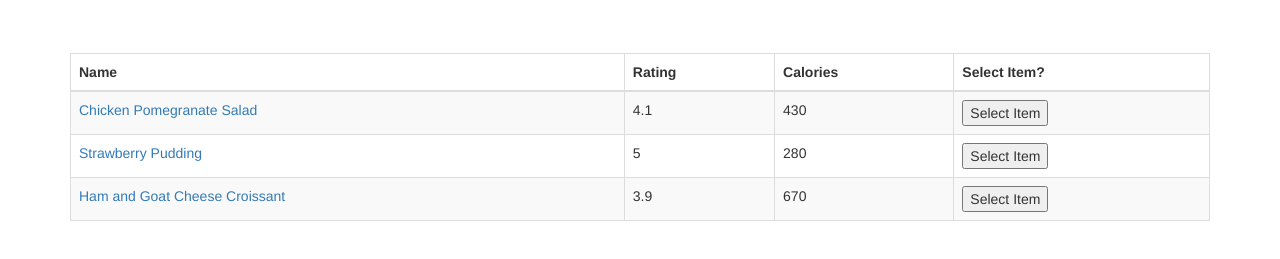
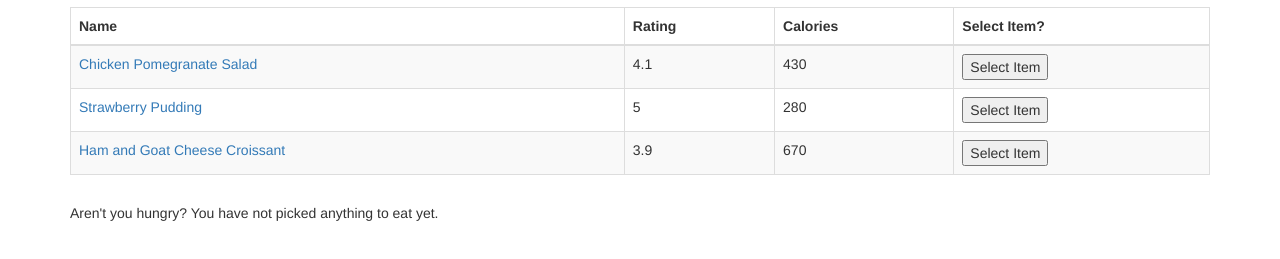
Before and after one commit to rwenor/FEF-UdaciMeals-Backbone, a website: page index.html in a window 1280 px wide. Shown: the part 63-322 px from the top of the page. Drawn offline with nearby package versions, Linux system fonts and the light colour scheme.

Commit message:
Each piece is independent and communicates via events

```diff
--- a/index.html
+++ b/index.html
@@ -14,10 +14,6 @@
 	<h1>UdaciMeals - Choose your stomach-filler!</h1>
 
 	<div id="app">
-	    <div id="selected-items"></div>
-
-	    <div id="details"></div>
-
 	    <table class="table table-striped table-bordered table-hover">
 	        <thead>
 		    <tr>
@@ -29,7 +25,9 @@
 	        </thead>
 	        <tbody id="table-body"></tbody>
 	    </table>
-        </div>
+
+	    <div id="selected-item"></div>
+ 	    <div id="details"></div>
     </div>
 
     <script type="text/template" id="menuItem-template">
--- a/js/app.js
+++ b/js/app.js
@@ -17,12 +17,9 @@
         model: MenuItem
     });
 
-    var MenuItems; // <<< temporary shim to keep the selected item view working
-
-
     var MenuItemView = Backbone.View.extend({
 
-        tagName: 'tr',
+        tagName: 'tr',      // Will create a new tag on render
 
         events: {
 	    'click .select-item': 'selectItem'
@@ -33,35 +30,37 @@
             this.render();
         },
 
-              selectItem: function(e) {
-	    e.preventDefault();
-	    selectedItem.set('selected', true);
-	    selectedItem.set('item', this.model);
-	    selectedItemView.render();
+        selectItem: function(e) {
+	        e.preventDefault();
+	        Backbone.trigger('app:select', this.model.id); // post a message using Backbone as a global bus
         },
 
         template: _.template($('#menuItem-template').html(), {variable: 'menuItem'}),
 
         render: function() {
-	    this.$el.html(this.template(this.model.attributes));
-	    return this;
+	        this.$el.html(this.template(this.model.attributes));
+	        return this;
         }
 
     });
 
     var SelectedItemView = Backbone.View.extend({
-        el: 'div',
+        el: '#selected-item',
 
         initialize: function( item ) {
+            this.select( item );
+        },
+
+        select: function ( item ) {
 	        this.model = item;
 	        this.render();
         },
 
         render: function() {
 	        var content;
-	        if (this.model.get('selected')) {
+	        if (this.model && this.model.get('selected')) {
 	            // TODO this belongs in a template
-	            content = "You are going to eat: " + this.model.get('item').get('name');
+	            content = "You are going to eat: " + this.model.get('name');
 	        } else {
 	            // TODO as does this
 	            content = "Aren't you hungry? You have not picked anything to eat yet.";
@@ -73,7 +72,7 @@
         }
     });
 
-    var ItemDetails = Backbone.View.extend({
+    var ItemDetailView = Backbone.View.extend({
         el: '#details',
 
         events: {
@@ -82,22 +81,26 @@
 
         template: _.template($('#itemDetails-template').html(), {variable: 'menuItem'}),
 
+        initialize: function( item ) {
+            this.select( item );
+        },
+
+        select: function ( item ) {
+	        this.model = item;
+	        this.render();
+        },
+
         hide: function() {
-	    this.$el.html('');
-	    foodRouter.navigate('');
+	        Backbone.trigger('app:clearSelection'); // put a message on the global event bus
         },
 
         render: function(id) {
-	    this.$el.html(this.template(MenuItems.get(id).attributes));
-	    return this;
+            var content = this.model ? this.template(this.model.attributes) : '';
+	        this.$el.html(content);
+	        return this;
         },
 
-        clear: function() {
-	    this.$el.html('');
-        }
     });
-
-    var itemDetails = new ItemDetails();
 
     var FoodRouter = Backbone.Router.extend({
         routes: {
@@ -106,15 +109,13 @@
         },
 
         home: function(){
-	    itemDetails.clear();
+	        Backbone.trigger('app:clearSelection');
         },
 
         item: function(id) {
-	    itemDetails.render(id);
+	        Backbone.trigger('app:select', id);
         }
     });
-
-    var foodRouter = new FoodRouter();
 
     var AppView = Backbone.View.extend({
 
@@ -122,32 +123,54 @@
 
         initialize: function( initialMenu ) {
             this.collection = new MenuItemsCollection( initialMenu );
-            MenuItems = this.collection; // <<< temporary shim to keep the selected item view working
-            this.menu = $("#table-body");
-            this.selections = $("#selected-items");
-            this.render();
+            this.selectedItem = null;
+
+            var menu = $("#table-body");
+            this.collection.each(function( item ) {
+                this.addMenuItem( menu, item );
+            }, this );
+
+            this.selectedItemView = new SelectedItemView( );
+	         $("#selected-item").append(this.selectedItemView.render().el);
+
+
+            this.itemDetailView = new ItemDetailView ( );
+            $("#details").append(this.itemDetailView.render().el);
+
+            this.listenTo(Backbone, 'app:clearSelection', this.clearSelection);
+            this.listenTo(Backbone, 'app:select', this.select);
+
+            this.router = new FoodRouter( this );
             Backbone.history.start();
         },
 
-        render: function() {
-            // Build the menu
-            this.collection.each(function( item ) {
-                if (item.selected) {
-                    this.renderSelectedItem( item );
-                }
-                this.renderMenuItem( item );
-            }, this );
-            return this;
+        clearSelection: function() {
+            this.select(null);
         },
 
-        renderSelectedItem: function( item ) {
-	        var selectedItem = new SelectedItemView( item );
-	        this.selections.append(selectedItem.render().el);
+        select: function( id ) {
+            // Note: Only one item will ever be selected
+            var oldSelection = this.collection.findWhere({ selected: true });
+            if (oldSelection) {
+                if (oldSelection.get('id') == id) return; // no change
+                oldSelection.set('selected', false);
+            }
+
+            var newSelection = this.collection.findWhere({ id: (id) });
+            if (newSelection) {
+                newSelection.set('selected', true);
+            }
+            this.selectedItemView.select(newSelection);
+            this.itemDetailView.select(newSelection);
         },
 
-        renderMenuItem: function( item ) {
+        render: function() {
+            return this; // all views will re-render on update
+        },
+
+        addMenuItem: function( menu, item ) {
 	        var menuItem = new MenuItemView( item );
-	        this.menu.append(menuItem.render().el);
+	        menu.append(menuItem.render().el);
         }
 
 
```
